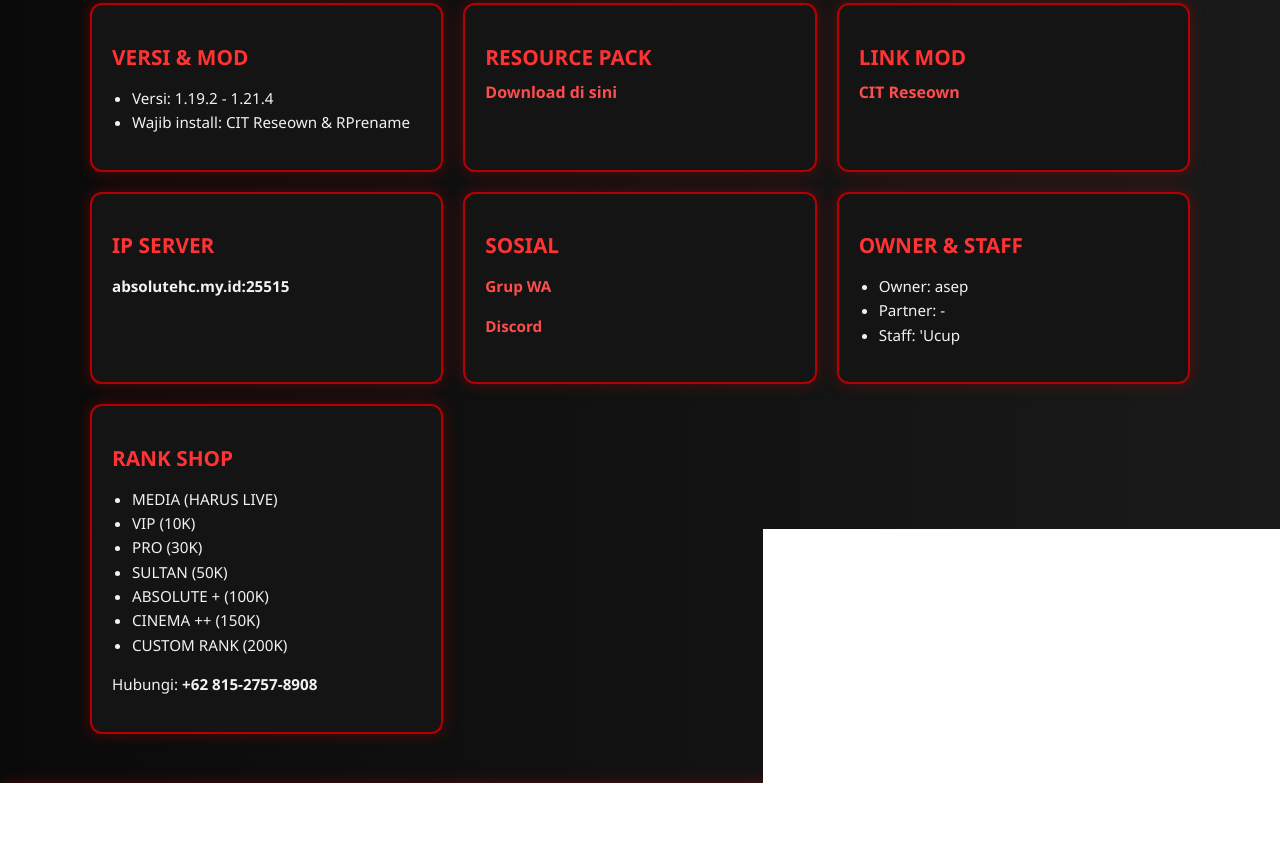
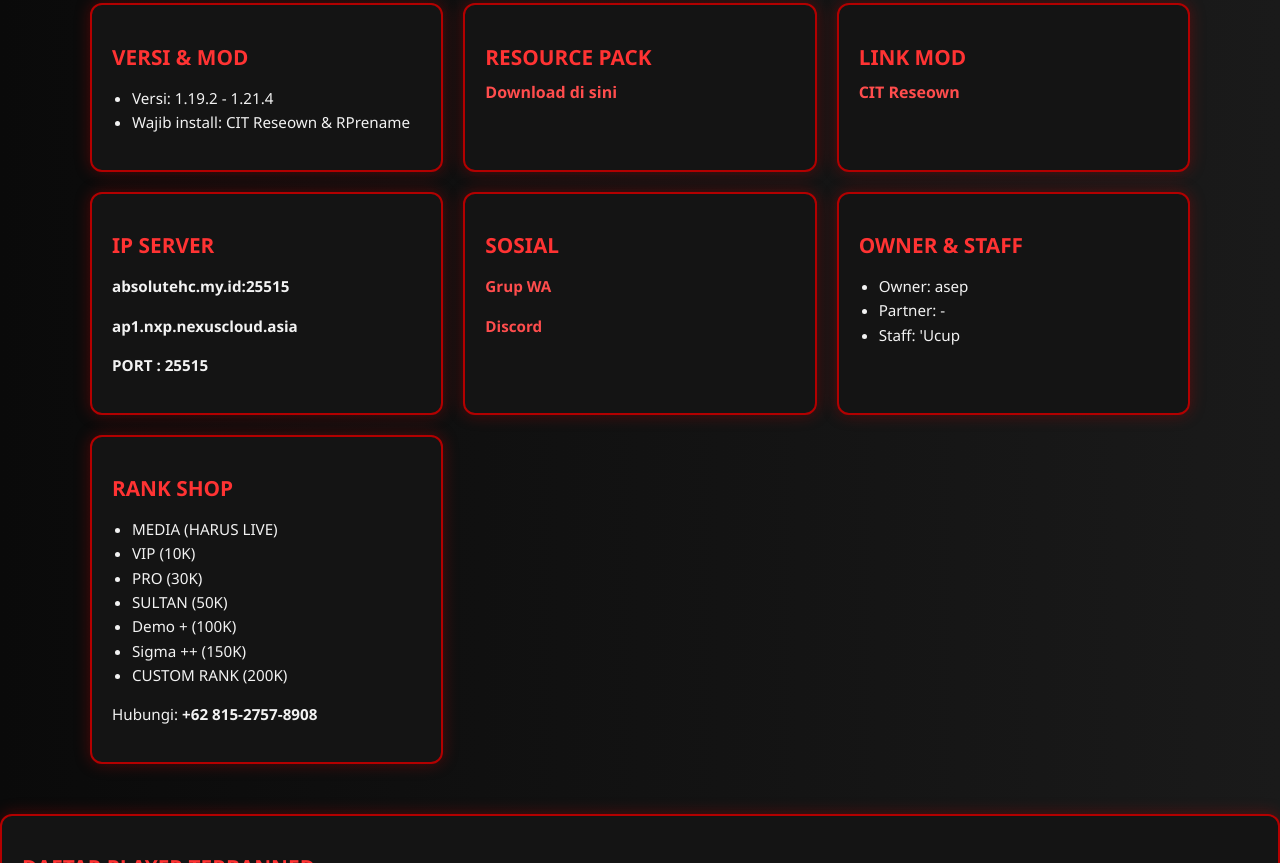
Before and after one commit to ucupjagooo/Absolute, a plain HTML site: page index.html in a window 1280 px wide. Shown: the part 488-1351 px from the top of the page. Drawn offline with Linux system fonts and the light colour scheme.

Commit message:
Update index.html

```diff
--- a/index.html
+++ b/index.html
@@ -139,6 +139,8 @@
     <div class="card">
       <h2>IP Server</h2>
       <p><strong>absolutehc.my.id:25515</strong></p>
+      <p><strong>ap1.nxp.nexuscloud.asia</strong></p>
+      <p><strong>PORT : 25515</strong></p>
     </div>
 
     <div class="card">
@@ -163,8 +165,8 @@
         <li>VIP (10K)</li>
         <li>PRO (30K)</li>
         <li>SULTAN (50K)</li>
-        <li>ABSOLUTE + (100K)</li>
-        <li>CINEMA ++ (150K)</li>
+        <li>Demo + (100K)</li>
+        <li>Sigma ++ (150K)</li>
         <li>CUSTOM RANK (200K)</li>
       </ul>
       <p>Hubungi: <strong>+62 815-2757-8908</strong></p>
```
